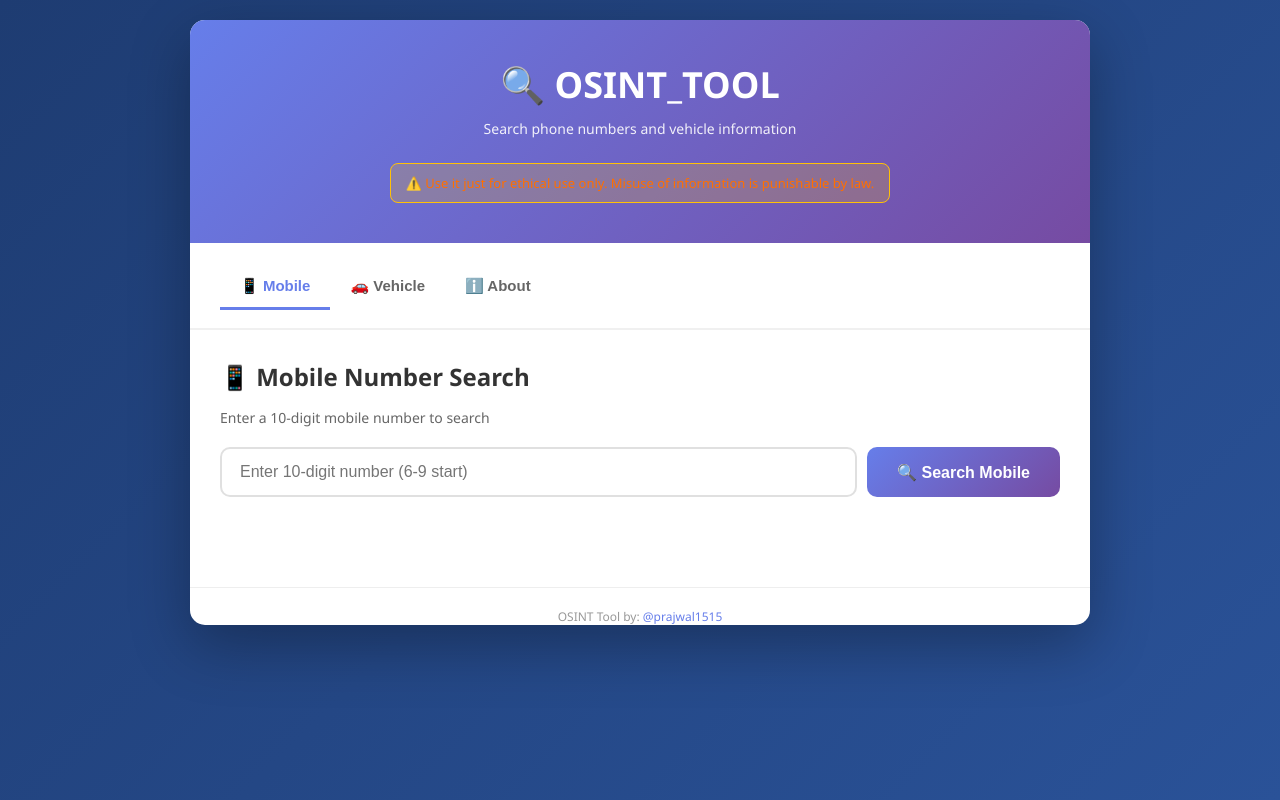
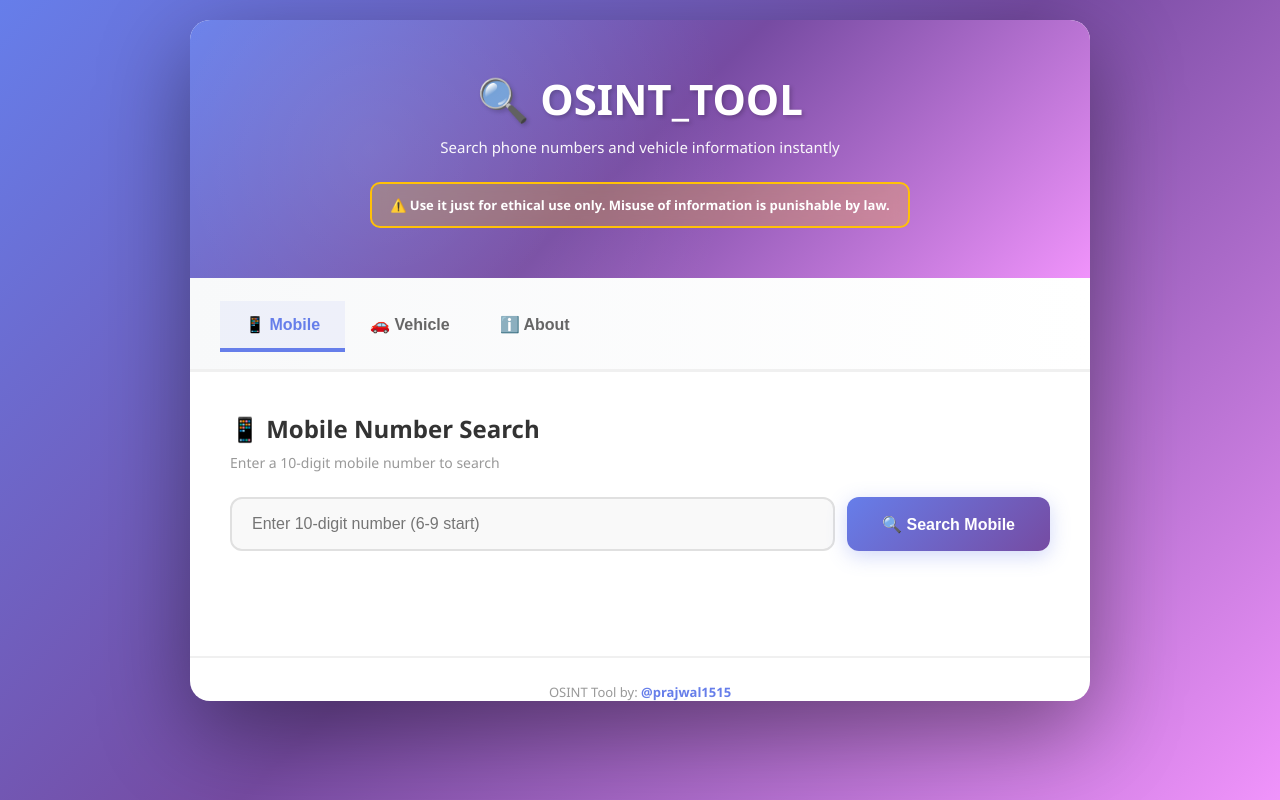
Before and after one commit to syprajwal4-hue/osint-bot, a Flask app: page / in a window 1280 px wide. Run offline with Flask 3, Linux system fonts and the light colour scheme.

Commit message:
Enhancement: Premium UI with vibrant gradients, emojis for all fields, Aadhar label, and gorgeous color scheme

```diff
--- a/templates/index.html
+++ b/templates/index.html
@@ -13,7 +13,7 @@
 
         body {
             font-family: 'Segoe UI', Tahoma, Geneva, Verdana, sans-serif;
-            background: linear-gradient(135deg, #1e3c72 0%, #2a5298 100%);
+            background: linear-gradient(135deg, #667eea 0%, #764ba2 50%, #f093fb 100%);
             min-height: 100vh;
             padding: 20px;
         }
@@ -22,122 +22,170 @@
             max-width: 900px;
             margin: 0 auto;
             background: white;
-            border-radius: 15px;
-            box-shadow: 0 20px 60px rgba(0, 0, 0, 0.3);
+            border-radius: 20px;
+            box-shadow: 0 30px 90px rgba(0, 0, 0, 0.4);
             overflow: hidden;
         }
 
         .header {
-            background: linear-gradient(135deg, #667eea 0%, #764ba2 100%);
+            background: linear-gradient(135deg, #667eea 0%, #764ba2 50%, #f093fb 100%);
             color: white;
-            padding: 40px 30px;
+            padding: 50px 30px;
             text-align: center;
+            position: relative;
+            overflow: hidden;
+        }
+
+        .header::before {
+            content: '';
+            position: absolute;
+            top: 0;
+            left: 0;
+            right: 0;
+            bottom: 0;
+            background: radial-gradient(circle at 20% 50%, rgba(255, 255, 255, 0.1) 0%, transparent 50%);
+            pointer-events: none;
         }
 
         .header h1 {
-            font-size: 36px;
+            font-size: 42px;
             margin-bottom: 10px;
-            font-weight: 700;
+            font-weight: 800;
+            position: relative;
+            z-index: 1;
+            text-shadow: 2px 2px 4px rgba(0, 0, 0, 0.2);
         }
 
         .header p {
-            font-size: 14px;
-            opacity: 0.9;
+            font-size: 15px;
+            opacity: 0.95;
             margin-bottom: 15px;
+            position: relative;
+            z-index: 1;
         }
 
         .warning {
-            background: rgba(255, 193, 7, 0.2);
-            border: 1px solid #ffc107;
-            color: #ff6f00;
-            padding: 10px 15px;
-            border-radius: 8px;
+            background: rgba(255, 193, 7, 0.25);
+            border: 2px solid #ffc107;
+            color: #fff;
+            padding: 12px 18px;
+            border-radius: 10px;
             font-size: 13px;
             display: inline-block;
             margin-top: 10px;
+            position: relative;
+            z-index: 1;
+            font-weight: 600;
+            backdrop-filter: blur(10px);
         }
 
         .tabs {
             display: flex;
             gap: 0;
             padding: 20px 30px;
-            border-bottom: 2px solid #f0f0f0;
+            background: linear-gradient(to right, #f8f9fa 0%, #ffffff 100%);
+            border-bottom: 3px solid #f0f0f0;
         }
 
         .tab-btn {
-            padding: 12px 20px;
+            padding: 14px 25px;
             border: none;
             background: transparent;
             color: #666;
             cursor: pointer;
-            font-size: 15px;
-            font-weight: 600;
-            transition: all 0.3s;
-            border-bottom: 3px solid transparent;
+            font-size: 16px;
+            font-weight: 700;
+            transition: all 0.3s ease;
+            border-bottom: 4px solid transparent;
             position: relative;
-            bottom: -2px;
+            bottom: -3px;
         }
 
         .tab-btn.active {
             color: #667eea;
             border-bottom-color: #667eea;
+            background: rgba(102, 126, 234, 0.08);
         }
 
         .tab-btn:hover {
             color: #667eea;
+            transform: translateY(-2px);
         }
 
         .content {
-            padding: 30px;
+            padding: 40px;
         }
 
         .search-section {
             display: none;
+            animation: fadeIn 0.4s ease;
         }
 
         .search-section.active {
             display: block;
         }
 
+        @keyframes fadeIn {
+            from { opacity: 0; transform: translateY(10px); }
+            to { opacity: 1; transform: translateY(0); }
+        }
+
+        .search-title {
+            font-size: 24px;
+            color: #333;
+            margin-bottom: 8px;
+            font-weight: 700;
+        }
+
+        .search-subtitle {
+            color: #999;
+            margin-bottom: 25px;
+            font-size: 14px;
+        }
+
         .search-box {
             display: flex;
-            gap: 10px;
-            margin-bottom: 30px;
+            gap: 12px;
+            margin-bottom: 35px;
         }
 
         .search-box input {
             flex: 1;
-            padding: 14px 18px;
+            padding: 16px 20px;
             border: 2px solid #e0e0e0;
-            border-radius: 10px;
+            border-radius: 12px;
             font-size: 16px;
-            transition: border-color 0.3s;
+            transition: all 0.3s;
             outline: none;
+            background: #f9f9f9;
         }
 
         .search-box input:focus {
             border-color: #667eea;
+            background: white;
+            box-shadow: 0 0 0 4px rgba(102, 126, 234, 0.1);
         }
 
         .btn {
-            padding: 14px 30px;
+            padding: 16px 35px;
             background: linear-gradient(135deg, #667eea 0%, #764ba2 100%);
             color: white;
             border: none;
-            border-radius: 10px;
+            border-radius: 12px;
             font-size: 16px;
-            font-weight: 600;
+            font-weight: 700;
             cursor: pointer;
-            transition: transform 0.2s, box-shadow 0.2s;
+            transition: all 0.3s;
+            box-shadow: 0 5px 20px rgba(102, 126, 234, 0.3);
         }
 
         .btn:hover {
-            transform: translateY(-2px);
-            box-shadow: 0 10px 25px rgba(102, 126, 234, 0.4);
+            transform: translateY(-3px);
+            box-shadow: 0 8px 30px rgba(102, 126, 234, 0.5);
         }
 
         .btn:active {
-            transform: translateY(0);
+            transform: translateY(-1px);
         }
 
         .btn:disabled {
@@ -260,58 +307,43 @@
         .footer {
             text-align: center;
             margin-top: 30px;
-            padding-top: 20px;
-            border-top: 1px solid #eee;
+            padding-top: 25px;
+            border-top: 2px solid #f0f0f0;
             color: #999;
-            font-size: 12px;
+            font-size: 13px;
         }
 
         .footer a {
             color: #667eea;
             text-decoration: none;
+            font-weight: 600;
         }
 
         .no-results {
             text-align: center;
-            padding: 40px 20px;
+            padding: 50px 20px;
             color: #999;
         }
 
         .no-results-icon {
-            font-size: 48px;
+            font-size: 56px;
             margin-bottom: 15px;
         }
 
+        .no-results p {
+            font-size: 16px;
+            font-weight: 600;
+        }
+
         @media (max-width: 600px) {
-            .header h1 {
-                font-size: 28px;
-            }
-
-            .tabs {
-                padding: 15px 20px;
-            }
-
-            .content {
-                padding: 20px;
-            }
-
-            .search-box {
-                flex-direction: column;
-            }
-
-            .btn {
-                width: 100%;
-            }
-
-            .record-field {
-                grid-template-columns: 100px 1fr;
-            }
-
-            .notification {
-                right: 10px;
-                left: 10px;
-                max-width: none;
-            }
+            .header h1 { font-size: 32px; }
+            .tabs { padding: 12px 15px; }
+            .tab-btn { padding: 10px 15px; font-size: 14px; }
+            .content { padding: 25px; }
+            .search-box { flex-direction: column; }
+            .btn { width: 100%; }
+            .record-field { grid-template-columns: 130px 1fr; }
+            .notification { right: 12px; left: 12px; max-width: none; }
         }
     </style>
 </head>
@@ -319,7 +351,7 @@
     <div class="container">
         <div class="header">
             <h1>🔍 OSINT_TOOL</h1>
-            <p>Search phone numbers and vehicle information</p>
+            <p>Search phone numbers and vehicle information instantly</p>
             <div class="warning">⚠️ Use it just for ethical use only. Misuse of information is punishable by law.</div>
         </div>
 
@@ -330,47 +362,31 @@
         </div>
 
         <div class="content">
-            <!-- Mobile Search -->
             <div class="search-section active" id="mobile">
-                <h2 style="margin-bottom: 15px; color: #333;">📱 Mobile Number Search</h2>
-                <p style="color: #666; margin-bottom: 20px; font-size: 14px;">Enter a 10-digit mobile number to search</p>
-
+                <h2 class="search-title">📱 Mobile Number Search</h2>
+                <p class="search-subtitle">Enter a 10-digit mobile number to search</p>
                 <div class="search-box">
-                    <input
-                        type="text"
-                        id="phoneInput"
-                        placeholder="Enter 10-digit number (6-9 start)"
-                        autocomplete="off"
-                    >
+                    <input type="text" id="phoneInput" placeholder="Enter 10-digit number (6-9 start)" autocomplete="off">
                     <button class="btn" id="searchBtn" onclick="searchNumber()">🔍 Search Mobile</button>
                 </div>
-
                 <div id="mobileMessage"></div>
                 <div id="mobileResults"></div>
             </div>
 
-            <!-- Vehicle Search -->
             <div class="search-section" id="vehicle">
-                <h2 style="margin-bottom: 15px; color: #333;">🚗 Vehicle Search</h2>
-                <p style="color: #666; margin-bottom: 20px; font-size: 14px;">Vehicle search feature coming soon...</p>
+                <h2 class="search-title">🚗 Vehicle Search</h2>
+                <p class="search-subtitle">Vehicle search feature coming soon...</p>
                 <div class="no-results">
                     <div class="no-results-icon">🔜</div>
                     <p>Vehicle number search will be available soon!</p>
                 </div>
             </div>
 
-            <!-- About -->
             <div class="search-section" id="about">
-                <h2 style="margin-bottom: 15px; color: #333;">ℹ️ About OSINT Tool</h2>
-                <p style="color: #666; margin-bottom: 15px;">
-                    This tool helps you search for publicly available information about phone numbers and vehicles in India.
-                </p>
-                <p style="color: #666; margin-bottom: 15px;">
-                    <strong>⚠️ Important:</strong> Always use this tool ethically and legally. Unauthorized access to private information is illegal.
-                </p>
-                <p style="color: #666;">
-                    <strong>Data Source:</strong> Information is fetched from public databases and APIs.
-                </p>
+                <h2 class="search-title">ℹ️ About OSINT Tool</h2>
+                <p style="color: #666; margin-bottom: 15px; line-height: 1.6;">This tool helps you search for publicly available information about phone numbers and vehicles in India.</p>
+                <p style="color: #666; margin-bottom: 15px; line-height: 1.6;"><strong style="color: #333;">⚠️ Important:</strong> Always use this tool ethically and legally. Unauthorized access to private information is illegal.</p>
+                <p style="color: #666; line-height: 1.6;"><strong style="color: #333;">📊 Data Source:</strong> Information is fetched from public databases and APIs.</p>
             </div>
         </div>
 
@@ -380,18 +396,14 @@
     </div>
 
     <script>
+        const fieldEmojis = {'mobile':'📱', 'name':'👤', 'fname':'👨‍👩‍👦', 'address':'🏠', 'alt':'☎️', 'circle':'📡', 'id':'🆔', 'aadhar':'🆔', 'father':'👨', 'alt_number':'☎️', 'carrier':'📡'};
+
+        function getFieldEmoji(key) { return fieldEmojis[key] || '🔹'; }
+        function formatFieldName(key) { if (key === 'id') return 'Aadhar'; return key.replace(/_/g, ' ').replace(/\b\w/g, l => l.toUpperCase()); }
+
         function switchTab(tabName) {
-            // Hide all sections
-            document.querySelectorAll('.search-section').forEach(section => {
-                section.classList.remove('active');
-            });
-
-            // Remove active class from all buttons
-            document.querySelectorAll('.tab-btn').forEach(btn => {
-                btn.classList.remove('active');
-            });
-
-            // Show selected section and activate button
+            document.querySelectorAll('.search-section').forEach(s => s.classList.remove('active'));
+            document.querySelectorAll('.tab-btn').forEach(b => b.classList.remove('active'));
             document.getElementById(tabName).classList.add('active');
             document.querySelector(`[data-tab="${tabName}"]`).classList.add('active');
         }
@@ -402,15 +414,8 @@
             const resultsDiv = document.getElementById('mobileResults');
             const searchBtn = document.getElementById('searchBtn');
 
-            if (!phone) {
-                showNotification('Please enter a phone number', 'error');
-                return;
-            }
-
-            if (!/^\d{10}$/.test(phone)) {
-                showNotification('❌ Invalid! Enter 10-digit number (6-9 start)', 'error');
-                return;
-            }
+            if (!phone) { showNotification('📝 Please enter a phone number', 'error'); return; }
+            if (!/^\d{10}$/.test(phone)) { showNotification('❌ Invalid! Enter 10-digit number (6-9 start)', 'error'); return; }
 
             searchBtn.disabled = true;
             messageDiv.innerHTML = '<div class="loading"><div class="spinner"></div>Searching...</div>';
@@ -427,7 +432,7 @@
 
                 if (data.success) {
                     displayResults(data, resultsDiv, messageDiv);
-                    showNotification(`✅ Found ${data.count} record(s)`, 'success');
+                    showNotification(`✅ Found ${data.count} record(s) for ${data.phone}`, 'success');
                 } else {
                     messageDiv.innerHTML = '';
                     showNotification(`❌ ${data.error || 'No records found'}`, 'error');
@@ -445,30 +450,15 @@
         function displayResults(data, resultsDiv, messageDiv) {
             messageDiv.innerHTML = '';
             let html = '<div class="results">';
-
             data.records.forEach((record, index) => {
-                html += `
-                    <div class="record">
-                        <h3>📋 Record ${index + 1}</h3>
-                `;
-
-                // Display all fields dynamically
+                html += `<div class="record"><h3>📋 Record ${index + 1}</h3>`;
                 for (const [key, value] of Object.entries(record)) {
-                    const displayKey = key
-                        .replace(/_/g, ' ')
-                        .replace(/\b\w/g, l => l.toUpperCase());
-
-                    html += `
-                        <div class="record-field">
-                            <span class="record-label">🔹 ${displayKey}:</span>
-                            <span class="record-value">${value || 'N/A'}</span>
-                        </div>
-                    `;
+                    const displayKey = formatFieldName(key);
+                    const emoji = getFieldEmoji(key);
+                    html += `<div class="record-field"><span class="record-label">${emoji} ${displayKey}:</span><span class="record-value">${value || 'N/A'}</span></div>`;
                 }
-
                 html += '</div>';
             });
-
             html += '</div>';
             resultsDiv.innerHTML = html;
         }
@@ -478,11 +468,10 @@
             notification.className = `notification ${type}`;
             notification.textContent = message;
             document.body.appendChild(notification);
-
             setTimeout(() => {
-                notification.style.animation = 'slideInRight 0.3s ease-out reverse';
-                setTimeout(() => notification.remove(), 300);
-            }, 3000);
+                notification.style.animation = 'slideInRight 0.4s ease-out reverse';
+                setTimeout(() => notification.remove(), 400);
+            }, 3500);
         }
 
         document.getElementById('phoneInput').addEventListener('keypress', (e) => {
```
Also changed, not shown: other parts of templates/index.html (+47 -48 lines).
